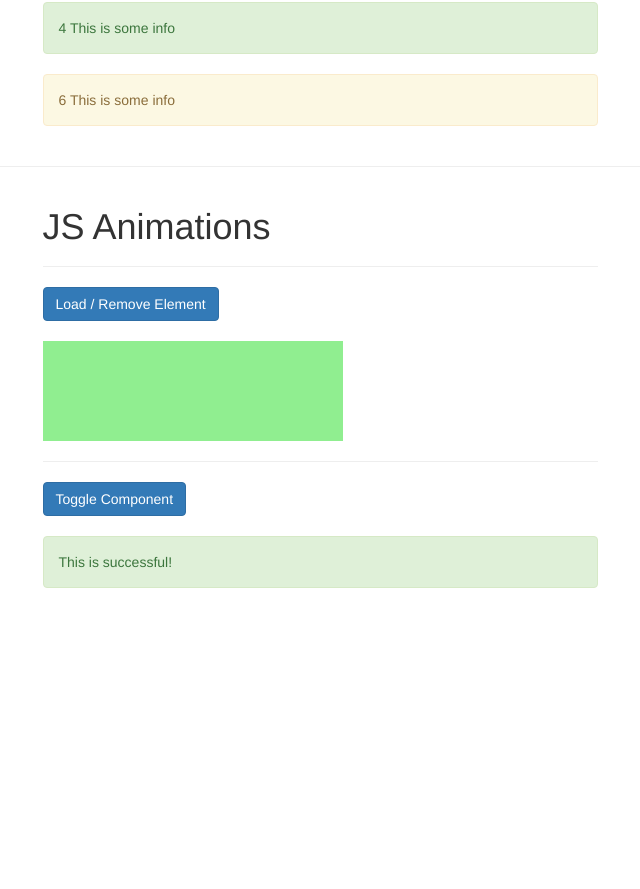
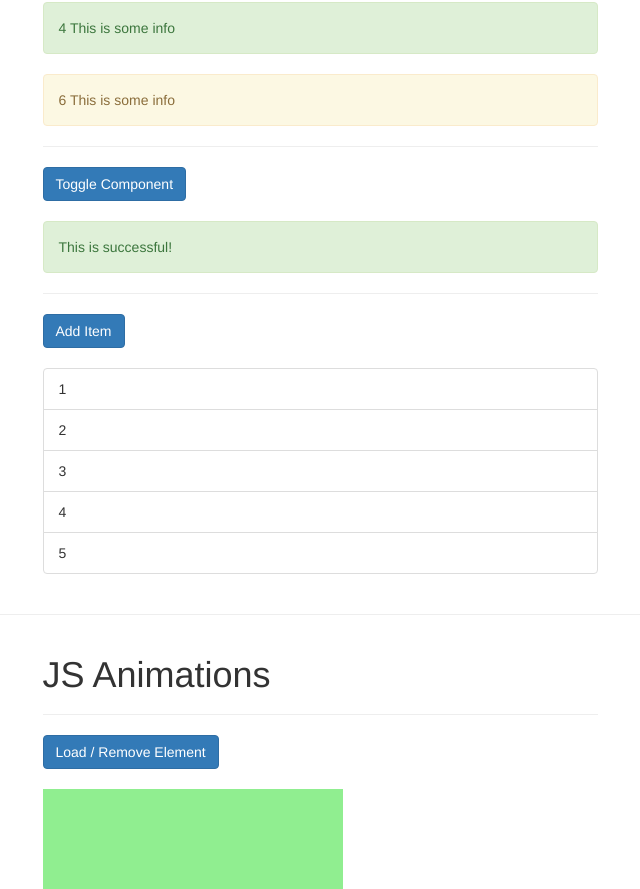
Before and after one commit to islaytitans/vue-ts-quotes, a Vue app: page / in a window 1280 px wide. Shown: the part 2408-3297 px from the top of the page, without its empty margins (335-975 px from the left). Before the commit the page ends 3016 px from the top, so only its background shows below. Built offline with nearby package versions, Linux system fonts and the light colour scheme; a web font is replaced by a local one.

Commit message:
Use transition group to animate a number of elements. e.g. add / remove items from list

```diff
--- a/src/components/Animations.vue
+++ b/src/components/Animations.vue
@@ -4,9 +4,7 @@
       <div class="col-xs-12 col-sm-8 col-sm-offset-2 col-md-6 col-md-offset-3">
         <h1>CSS Animations</h1>
         <hr />
-        <button class="btn btn-primary" @click="show = !show">
-          Show alert
-        </button>
+        <button class="btn btn-primary" @click="show = !show">Show alert</button>
         <br />
         <br />
         <select v-model="alertAnimation" class="form-control">
@@ -28,18 +26,37 @@
           enter-active-class="animate__animated animate__bounce"
           leave-active-class="animate__animated animate__shakeX"
         >
-          <div class="alert alert-success" v-if="!show">
-            4 This is some info
-          </div>
+          <div class="alert alert-success" v-if="!show">4 This is some info</div>
         </transition>
         <transition :name="alertAnimation" mode="out-in">
-          <div class="alert alert-danger" v-if="show" key="info">
-            5 This is some info
-          </div>
-          <div class="alert alert-warning" v-if="!show" key="warning">
-            6 This is some info
-          </div>
+          <div class="alert alert-danger" v-if="show" key="info">5 This is some info</div>
+          <div class="alert alert-warning" v-if="!show" key="warning">6 This is some info</div>
         </transition>
+        <hr />
+        <button
+          class="btn btn-primary"
+          @click="selectedComponent == 'app-success-alert' ? selectedComponent = 'app-danger-alert' : selectedComponent = 'app-success-alert'"
+        >Toggle Component</button>
+        <br />
+        <br />
+        <transition name="fade" mode="out-in">
+          <component :is="selectedComponent"></component>
+        </transition>
+        <hr />
+        <button class="btn btn-primary" @click="addItem">Add Item</button>
+        <br />
+        <br />
+        <ul class="list-group">
+          <transition-group name="slide">
+            <li
+              class="list-group-item"
+              @click="removeItem(index)"
+              v-for="(number, index) in numbers"
+              :key="index"
+              style="cursor: pointer;"
+            >{{ number }}</li>
+          </transition-group>
+        </ul>
       </div>
     </div>
   </div>
@@ -47,17 +64,35 @@
 
 <script lang="ts">
 import Vue from "vue";
+import DangerAlert from "@/components/DangerAlert.vue";
+import SuccessAlert from "@/components/SuccessAlert.vue";
+
 export default Vue.extend({
   data() {
     return {
       show: false,
       alertAnimation: "fade",
+      selectedComponent: "app-success-alert",
+      numbers: [1, 2, 3, 4, 5]
     };
   },
+  methods: {
+    addItem() {
+      const pos = Math.floor(Math.random() * this.numbers.length);
+      this.numbers.splice(pos, 0, this.numbers.length + 1);
+    },
+    removeItem(index: number): void {
+      this.numbers.splice(index, 1);
+    }
+  },
+  components: {
+    appDangerAlert: DangerAlert,
+    appSuccessAlert: SuccessAlert
+  }
 });
 </script>
 
-<style>
+<style scoped>
 .fade-enter {
   opacity: 0;
 }
@@ -94,6 +129,13 @@
   animation: slide-out 1s ease-out forwards;
   transition: opacity 1s;
   opacity: 0;
+  /* needed for the smooth transition of the remove element from transition group  */
+  position: absolute;
+}
+
+/* transition-group element class only */
+.slide-move {
+  transition: transform 1s;
 }
 
 @keyframes slide-in {
--- a/src/components/JsAnimations.vue
+++ b/src/components/JsAnimations.vue
@@ -20,16 +20,6 @@
         >
           <div style="width: 300px; height: 100px; background-color: lightgreen" v-if="load"></div>
         </transition>
-        <hr />
-        <button
-          class="btn btn-primary"
-          @click="selectedComponent == 'app-success-alert' ? selectedComponent = 'app-danger-alert' : selectedComponent = 'app-success-alert'"
-        >Toggle Component</button>
-        <br />
-        <br />
-        <transition name="fade" mode="out-in">
-          <component :is="selectedComponent"></component>
-        </transition>
       </div>
     </div>
   </div>
@@ -37,16 +27,12 @@
 
 <script lang="ts">
 import Vue from "vue";
-import DangerAlert from "@/components/DangerAlert.vue";
-import SuccessAlert from "@/components/SuccessAlert.vue";
-
 export default Vue.extend({
   data() {
     return {
       show: false,
       load: true,
-      elementWidth: 100,
-      selectedComponent: "app-success-alert"
+      elementWidth: 100
     };
   },
   methods: {
@@ -96,10 +82,6 @@
     leaveCancelled(el: HTMLElement) {
       console.log("leaveCancelled");
     }
-  },
-  components: {
-    appDangerAlert: DangerAlert,
-    appSuccessAlert: SuccessAlert
   }
 });
 </script>
```
